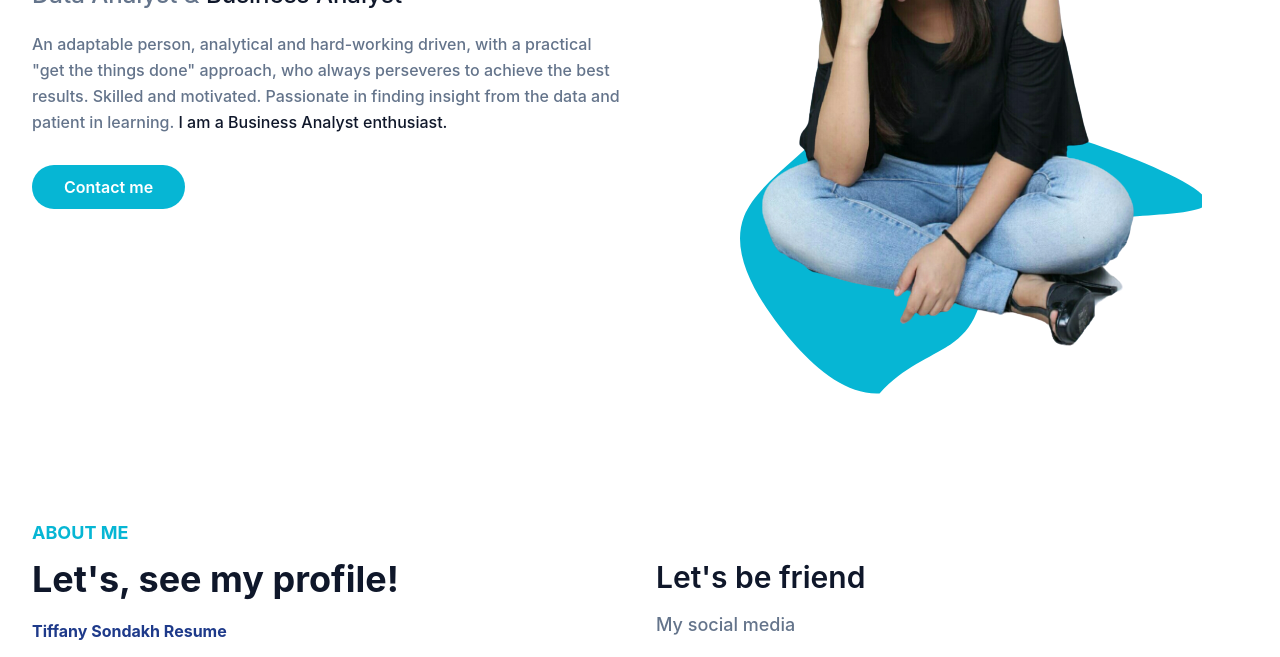
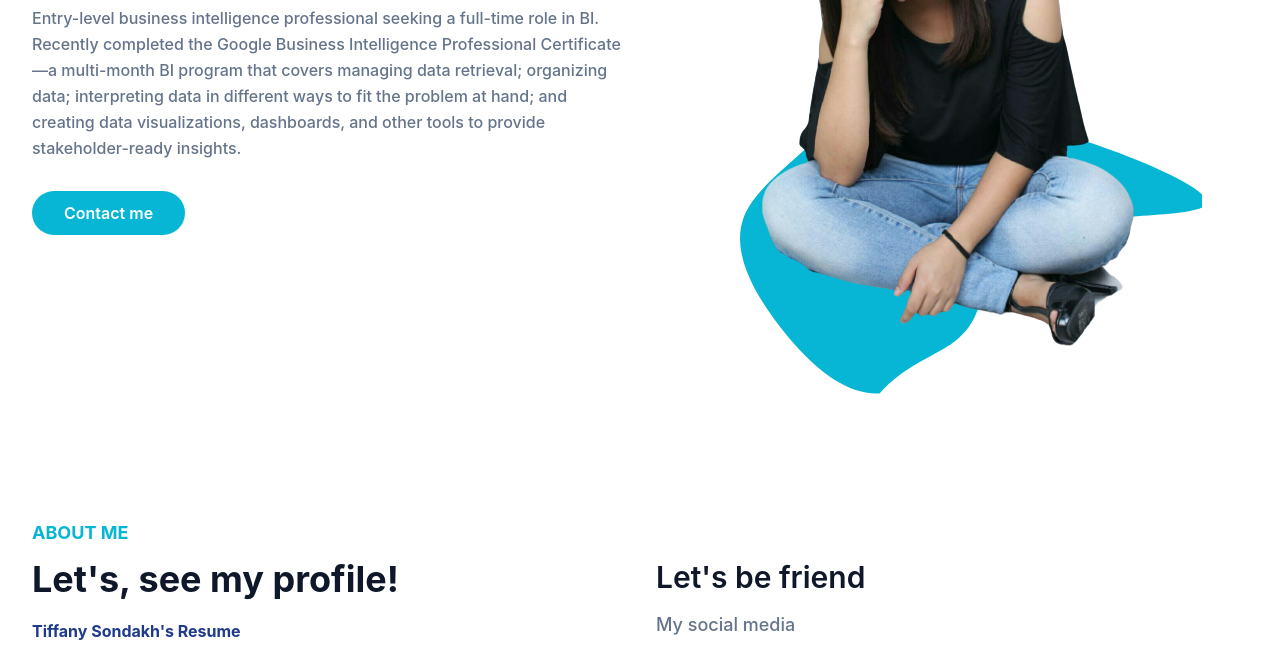
Before and after one commit to tiffanyrds/portofolio, a website: page index.html in a window 1280 px wide. Shown: the part 417-1074 px from the top of the page. Drawn offline with Linux system fonts and the light colour scheme.

Commit message:
Add Google BI certificate

```diff
--- a/index.html
+++ b/index.html
@@ -67,14 +67,13 @@
                         I am <span class="block font-bold text-dark text-4xl mt-1 lg:text-5xl">Tiffany Sondakh</span>
                     </h1>
                     <h2 class="font-medium text-secondary text-lg mb-5 lg:text-2xl">Data Analyst &
-                        <span class="text-dark">Business Analyst</span>
+                        <span class="text-dark">Business Intelligence</span>
                     </h2>
-                    <p class="font-medium text-secondary mb-10 leading-relaxed">An adaptable person, analytical and
-                        hard-working driven, with a practical "get the things done" approach, who always
-                        perseveres to achieve the best results. Skilled and motivated.
-                        Passionate in finding
-                        insight from the data and patient in learning. <span class="text-dark font">I am a Business
-                            Analyst enthusiast.</span></p>
+                    <p class="font-medium text-secondary mb-10 leading-relaxed">Entry-level business intelligence professional seeking a full-time
+                         role in BI. Recently completed the Google Business Intelligence Professional Certificate—a multi-month BI program that
+                         covers managing data retrieval; organizing data; interpreting data in different ways to fit the problem at hand;
+                         and creating data visualizations, dashboards, and other tools to provide stakeholder-ready insights.
+                    </span></p>
 
                     <a href="https://myaccount.google.com/?utm_source=OGB&utm_medium=app" target="_blank" class="text-base font-semibold text-white
                     bg-primary py-3 px-8 rounded-full hover:shadow-lg
@@ -110,7 +109,7 @@
                     <!-- <p class="font-medium text-base text-secondary max-w-xl lg:text-lg">
                         IT & Big Data Analyst Student, 8th Semester in <a href="https://calvin.ac.id/" target="_blank" class="font-bold text-red-900">Calvin Institute of Technology</a>
                     </p> -->
-                    <a href="https://drive.google.com/file/d/19VTpBNETA4kYd9qkkbDZwr3f1R9GCBcI/view?usp=sharing" target="_blank" class="font-bold text-blue-900">Tiffany Sondakh Resume </a>
+                    <a href="https://drive.google.com/file/d/1x7rWbaQ99xQ-PfBK7IXPaAZoOiOFu7iU/view?usp=drive_link" target="_blank" class="font-bold text-blue-900">Tiffany Sondakh's Resume </a>
                 </div>
                 <div class="w-full px-4 lg:w-1/2">
                     <h3 class="font-semibold text-dark text-2xl mb-4 lg:text-3xl lg:pt-10">Let's be friend</h3>
@@ -306,6 +305,17 @@
                                 </a>
                             </div>
                                 <h3 class="font-semibold text-xl text-gray-400 mt-5 mb-3">Introduction to System Programming in C
+                                </h3>
+                        </div>
+                    </div>
+                    <div class="w-full px-4 flex flex-wrap justify-center xl:w-10/12 xl:mx-auto">
+                        <div class="mb-12 p-4 md:w-1/2">
+                            <div class="rounded-md shadow-md overflow-hidden">
+                                <a href="https://drive.google.com/file/d/1Jo8VXqszEXrRgh_be0M2B-HjdUBov0wJ/view?usp=drive_link" target="_blank">
+                                    <img src="dist/img/sertifikat/Google Business Intelligence.jpg" alt="Introduction for system programmin in C" width="w-full">
+                                </a>
+                            </div>
+                                <h3 class="font-semibold text-xl text-gray-400 mt-5 mb-3">Google Business Intelligence
                                 </h3>
                         </div>
                     </div>
```
Also changed, not shown: dist/img/sertifikat/Google Business Intelligence.jpg (added).
